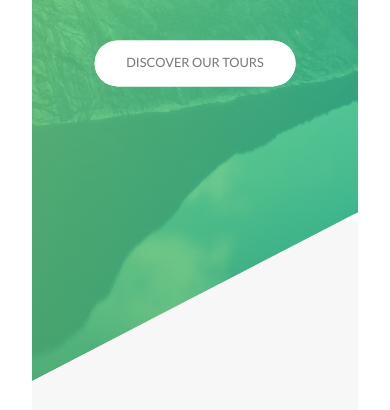
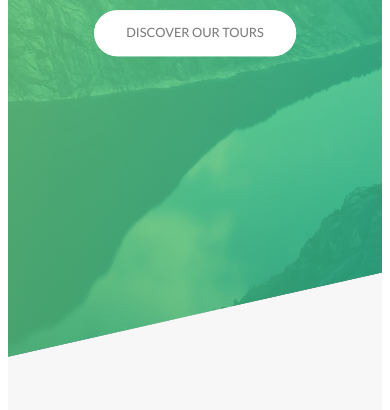
Before and after one commit to chshahid119/natours-app, a website: page index.html in a window 390 px wide. Shown: the part 453-863 px from the top of the page. Drawn offline with Linux system fonts and the light colour scheme.

Commit message:
media queries for typography and layout

```diff
--- a/sass/abstracts/_mixins.scss
+++ b/sass/abstracts/_mixins.scss
@@ -27,6 +27,8 @@ $breakpoint argument choices:
 - tab-land
 - big-desktop
 
+ORDER: Base + typography > general layout + grid > page layout > components
+
 1em=16px
 */
 @mixin respond($breakpoint) {
--- a/sass/abstracts/_variables.scss
+++ b/sass/abstracts/_variables.scss
@@ -25,4 +25,5 @@ $default-font-size: 1.6rem;
 // GRID
 $grid-width: 114rem;
 $gutter-vertical: 8rem;
+$gutter-vertical-small: 6rem;
 $gutter_horizontal: 6rem;
--- a/sass/base/_base.scss
+++ b/sass/base/_base.scss
@@ -10,7 +10,7 @@ html {
   scroll-behavior: smooth;
   //tab-land= 1200px
   @include respond(tab-land) {
-    font-size: 56.25%; //1rrem=9px,9/16=50%
+    font-size: 56.25%; //1rem=9px,9/16=50%
   }
   //tab-port= 900px
   @include respond(tab-port) {
@@ -25,4 +25,9 @@ html {
 
 body {
   box-sizing: border-box;
+  padding: 3rem;
+
+  @include respond(tab-port) {
+    padding: 0;
+  }
 }
--- a/sass/base/_typography.scss
+++ b/sass/base/_typography.scss
@@ -3,7 +3,6 @@ body {
   font-weight: 400;
   line-height: 1.7;
   color: $color-grey-dark;
-  padding: 3rem;
 }
 
 .heading-primary {
@@ -30,6 +29,11 @@ body {
     /* short hand property for all of these animations  */
     /* syntax-->animation: animation-name animation-duration animation-timing-function  */
     animation: moveInLeft 1s ease-out;
+
+    @include respond(phone) {
+      letter-spacing: 1rem;
+      font-size: 5rem;
+    }
   }
   &--sub {
     display: block;
@@ -38,6 +42,10 @@ body {
     letter-spacing: 1.75rem;
 
     animation: moveInRight 1s ease-out;
+
+    @include respond(phone) {
+      letter-spacing: 0.5rem;
+    }
   }
 }
 
@@ -51,6 +59,14 @@ body {
     $color-primary-light,
     $color-primary-dark
   );
+
+  @include respond(tab-port) {
+    font-size: 3rem;
+  }
+
+  @include respond(phone) {
+    font-size: 2.5rem;
+  }
 
   // it clips the background image where text is available so it cliped background image with text
   -webkit-background-clip: text;
--- a/sass/layout/_footer.scss
+++ b/sass/layout/_footer.scss
@@ -1,38 +1,46 @@
-.footer{
+.footer {
   background-color: $color-grey-dark-3;
   padding: 10rem 0;
   font-size: 1.4rem;
   color: $color-grey-light-1;
 
-    &__logo-box{
+  @include respond(tab-port) {
+    padding: 8rem 0;
+  }
+  &__logo-box {
     text-align: center;
     margin-bottom: 8rem;
   }
-    &__logo{
+  &__logo {
     width: 15rem;
     height: auto;
   }
 
-    &__navigation{
+  &__navigation {
     border-top: 1px solid $color-grey-dark;
     padding-top: 2rem;
     display: inline-block;
+
+    @include respond(tab-port) {
+      width: 100%;
+      text-align: center;
+    }
   }
 
-    &__list{
-        list-style:none;
+  &__list {
+    list-style: none;
   }
 
-    &__item{
+  &__item {
     display: inline-block;
 
-        &:not(:last-child){
+    &:not(:last-child) {
       margin-right: 1.5rem;
     }
   }
-    &__link{
+  &__link {
     &:link,
-        &:visited{
+    &:visited {
       color: $color-grey-light-1;
       background-color: $color-grey-dark-3;
       text-decoration: none;
@@ -41,18 +49,21 @@
       transition: all 0.2s;
     }
     &:hover,
-        &:active{
+    &:active {
       color: $color-primary;
-            box-shadow: 0 1rem 2rem rgba($color-black,0.4);
+      box-shadow: 0 1rem 2rem rgba($color-black, 0.4);
       transform: rotate(5deg) scale(1.3);
     }
   }
-    &__copyright{
+  &__copyright {
     border-top: 1px solid $color-grey-dark;
     padding-top: 2rem;
     width: 80%;
     float: right;
 
+    @include respond(tab-port) {
+      width: 100%;
+      float: none;
     }
-
   }
+}
--- a/sass/layout/_grid.scss
+++ b/sass/layout/_grid.scss
@@ -4,6 +4,14 @@
 
   &:not(:last-child) {
     margin-bottom: $gutter-vertical;
+
+    @include respond(tab-port) {
+      margin-bottom: $gutter-vertical-small;
+    }
+  }
+  @include respond(tab-port) {
+    max-width: 50rem;
+    padding: 0 3rem;
   }
 
   @include clearfix;
@@ -13,6 +21,15 @@
 
     &:not(:last-child) {
       margin-right: $gutter_horizontal;
+
+      @include respond(tab-port) {
+        margin-right: 0;
+        margin-bottom: $gutter-vertical-small;
+      }
+    }
+
+    @include respond(tab-port) {
+      width: 100% !important;
     }
   }
   .col-1-of-2 {
--- a/sass/layout/_header.scss
+++ b/sass/layout/_header.scss
@@ -30,6 +30,10 @@
   -webkit-clip-path: polygon(0 0, 100% 0, 100% 75vh, 0 100%);
   clip-path: polygon(0 0, 100% 0, 100% 75vh, 0 100%);
 
+  @include respond(phone) {
+    -webkit-clip-path: polygon(0 0, 100% 0, 100% 85vh, 0 100%);
+    clip-path: polygon(0 0, 100% 0, 100% 85vh, 0 100%);
+  }
   &__logo-box {
     position: absolute;
     top: 4rem;
--- a/sass/layout/_navigations.scss
+++ b/sass/layout/_navigations.scss
@@ -14,6 +14,15 @@
     z-index: 2000;
     text-align: center;
     cursor: pointer;
+
+    @include respond(tab-port) {
+      top: 4rem;
+      right: 4rem;
+    }
+    @include respond(phone) {
+      top: 3rem;
+      right: 3rem;
+    }
   }
 
   &__background {
@@ -31,6 +40,16 @@
     transition: all 0.8s cubic-bezier(0.86, 0, 0.07, 1);
 
     // transform: scale(80);
+
+    @include respond(tab-port) {
+      top: 4.5rem;
+      right: 4.5rem;
+    }
+
+    @include respond(phone) {
+      top: 3.5rem;
+      right: 3.5rem;
+    }
   }
 
   &__nav {
```
Also changed, not shown: css/style.css. Lines whose indentation alone changed are shown as unchanged.
